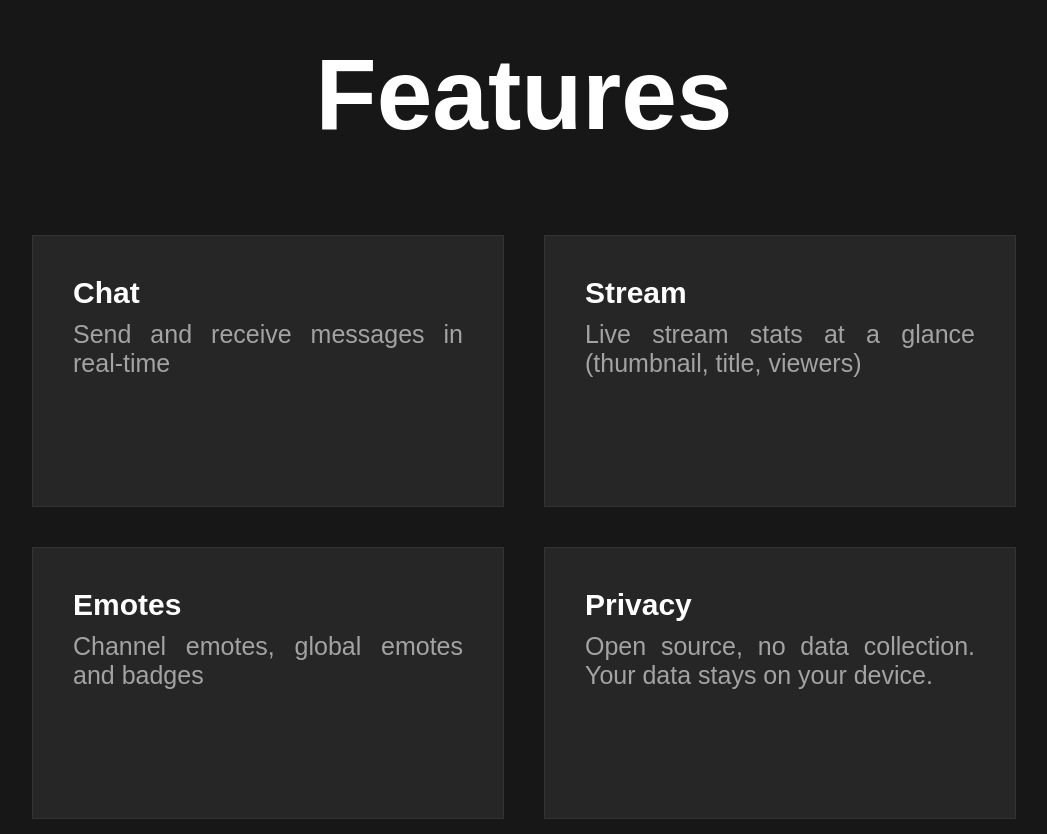
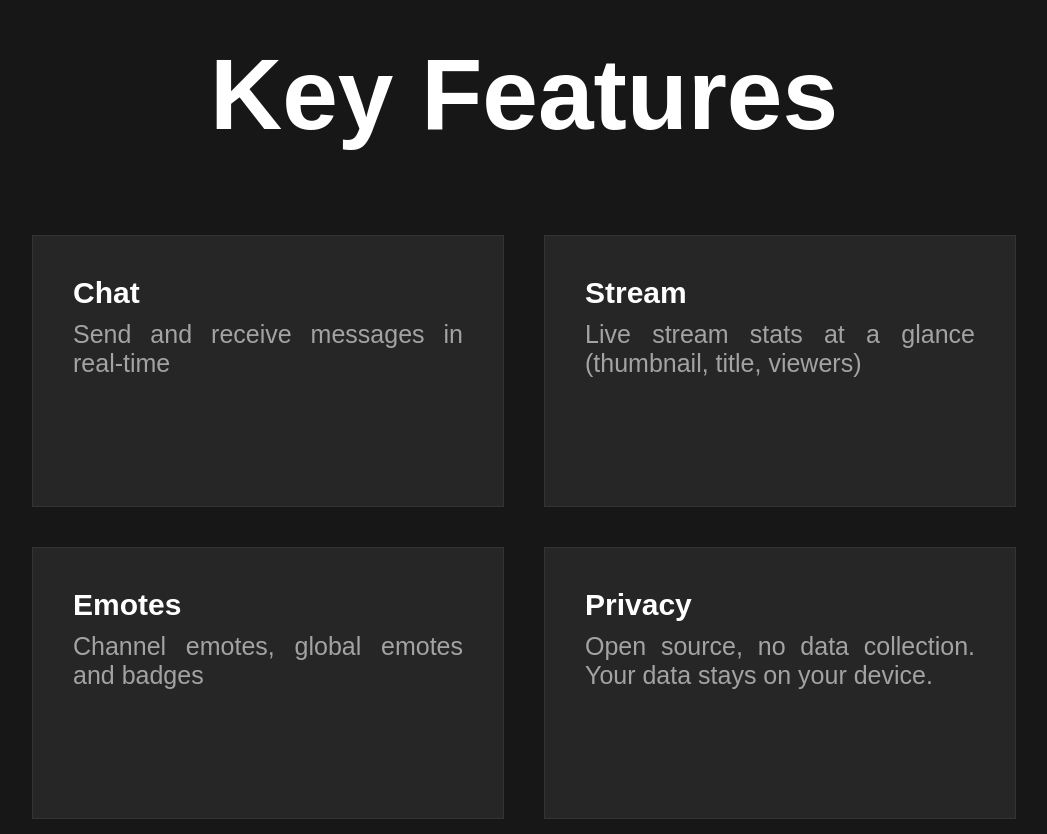
Before and after one commit to Moritz344/lurker-homepage, an Angular app: page / in a window 1280 px wide. Shown: the part 1142-1976 px from the top of the page, without its empty margins (116-1163 px from the left). Built offline with nearby package versions, Linux system fonts and the light colour scheme.

Commit message:
Features to Key Features

```diff
--- a/src/hero/hero.html
+++ b/src/hero/hero.html
@@ -17,7 +17,7 @@
   </div>
 
   <section class="features" id="features">
-    <h1>Features</h1>
+    <h1>Key Features</h1>
     <div class="feature-grid" #features>
       <div class="features-box">
         <h1 style="text-align: center">Chat</h1>
```
